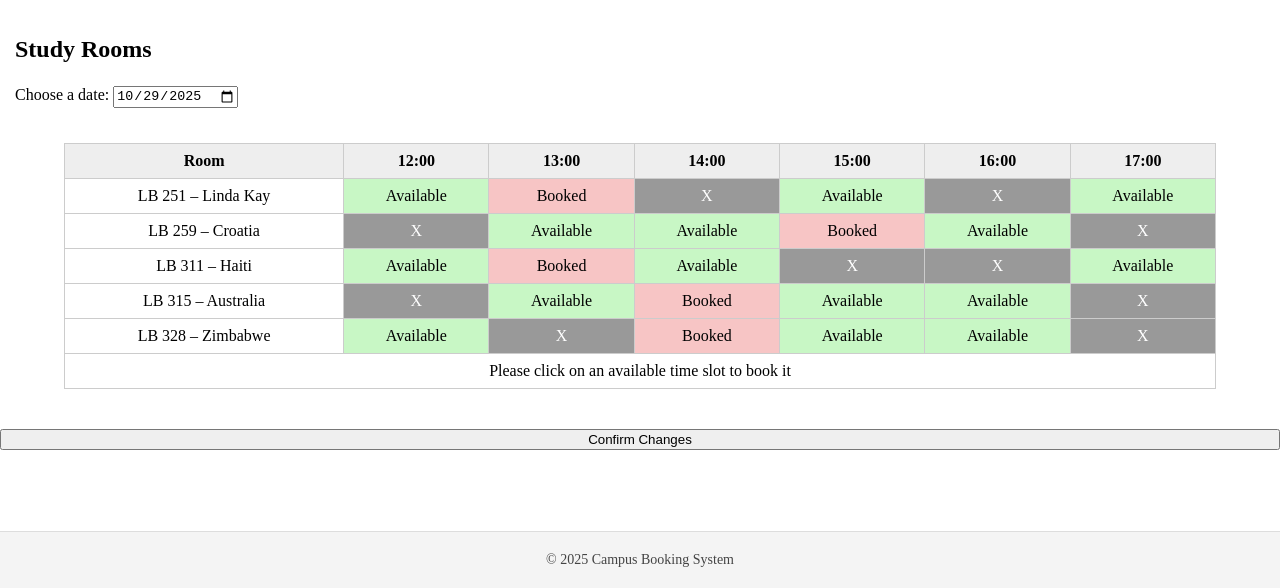
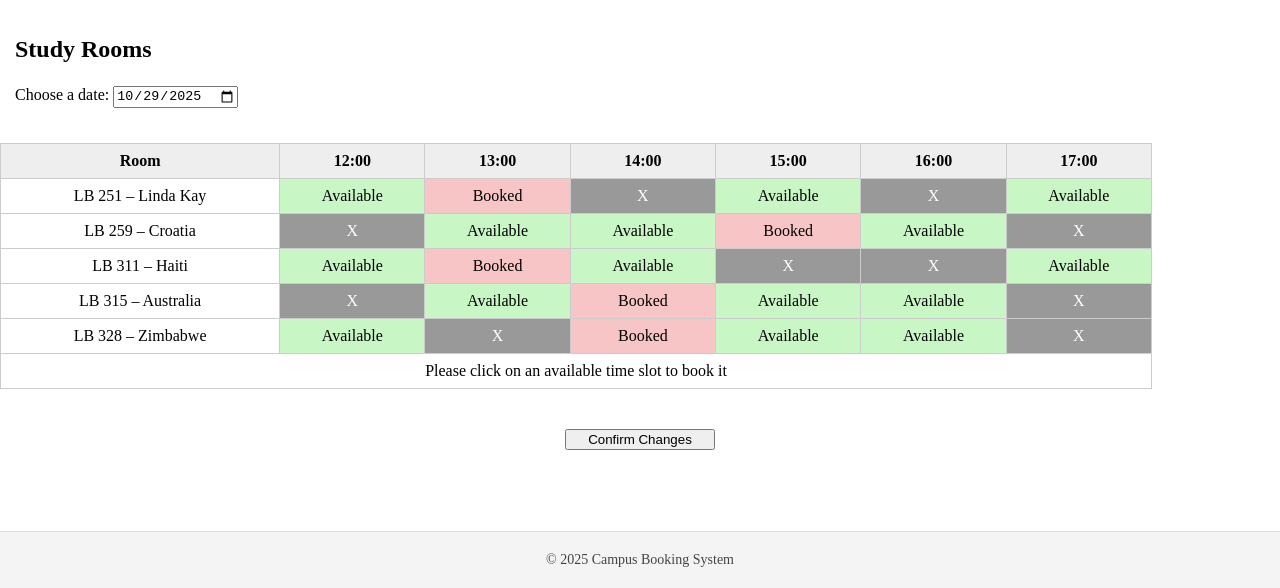
Before and after one commit to linearana/SOEN-287-project, a plain HTML site: page admin-availability-studyRooms.html in a window 1280 px wide. Shown: the part 212-800 px from the top of the page. Drawn offline with Linux system fonts and the light colour scheme; sample sign-in values are in the browser's storage.

Commit message:
fixed button admin

```diff
--- a/admin-availability-studyRooms.html
+++ b/admin-availability-studyRooms.html
@@ -32,7 +32,7 @@
       <input type="date" id="date" name="date">
     </div>
 
-    <table class="atable">
+    <table>
       <thead>
         <tr>
           <th>Room</th>
@@ -99,7 +99,7 @@
   </tfoot>
     </table>
     <div id="message"></div>
-    <button type ="button" onclick="confirmChanges()">Confirm Changes</button>
+    <button type ="button" class="confirm-button" onclick="confirmChanges()">Confirm Changes</button>
   </main>
 
   <footer>
--- a/style.css
+++ b/style.css
@@ -210,6 +210,12 @@ table { width: 100%; border-collapse: collapse; margin-top: 20px; width: 90%; te
 
 }
 
+.confirm-button {
+  width: 150px;
+  display: block;
+  margin: 20px auto;
+}
+
 /* Resources */
 .cards {
   display: flex;
```
Also changed, not shown: admin-availabilites-art.html (+1 -1 lines), admin-availabilities-equipment.html (+1 -1 lines), admin-availabilities-labs.html (+1 -1 lines), admin-availability-conference.html (+1 -1 lines), resources.html (+1 -1 lines).
